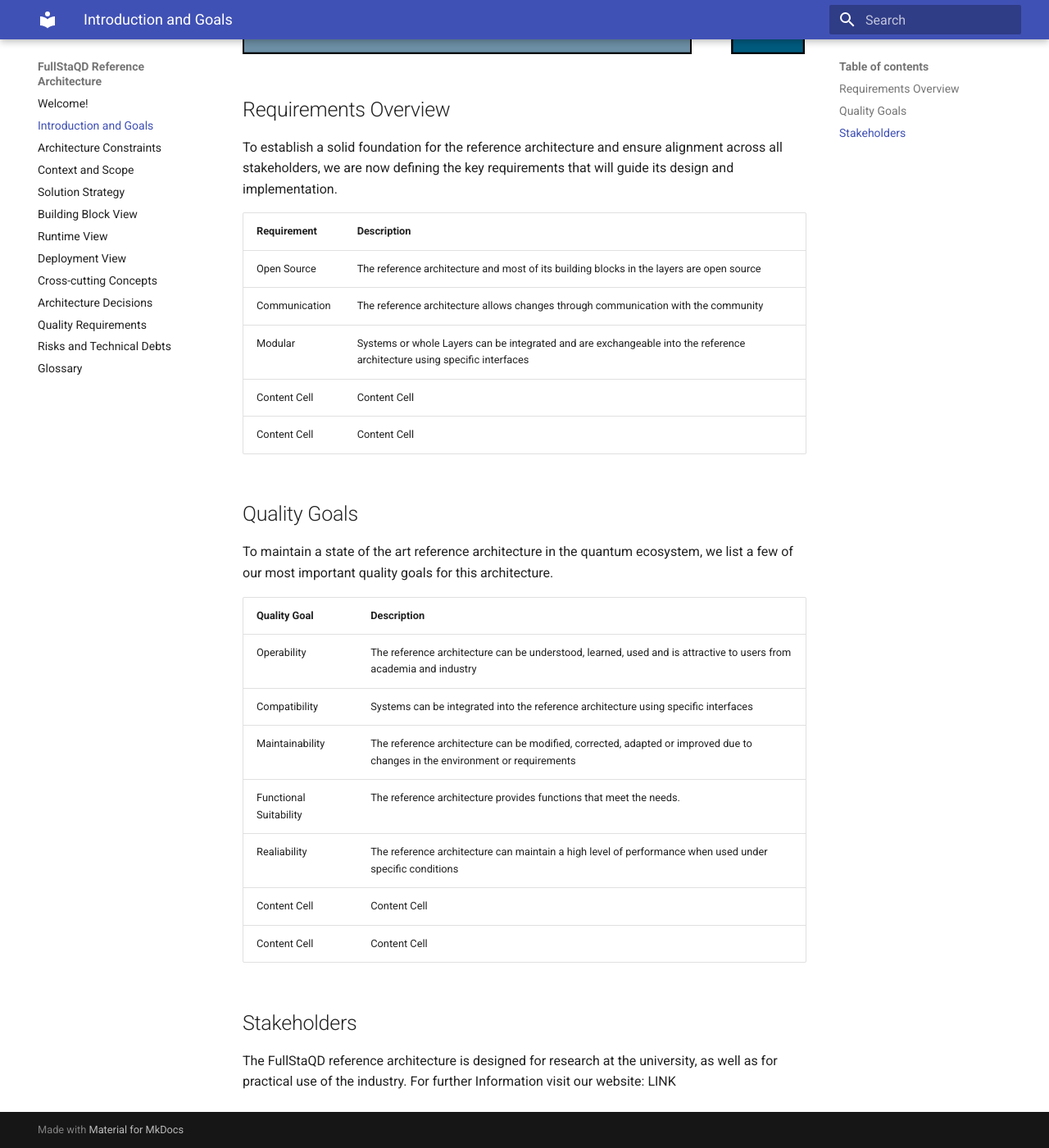
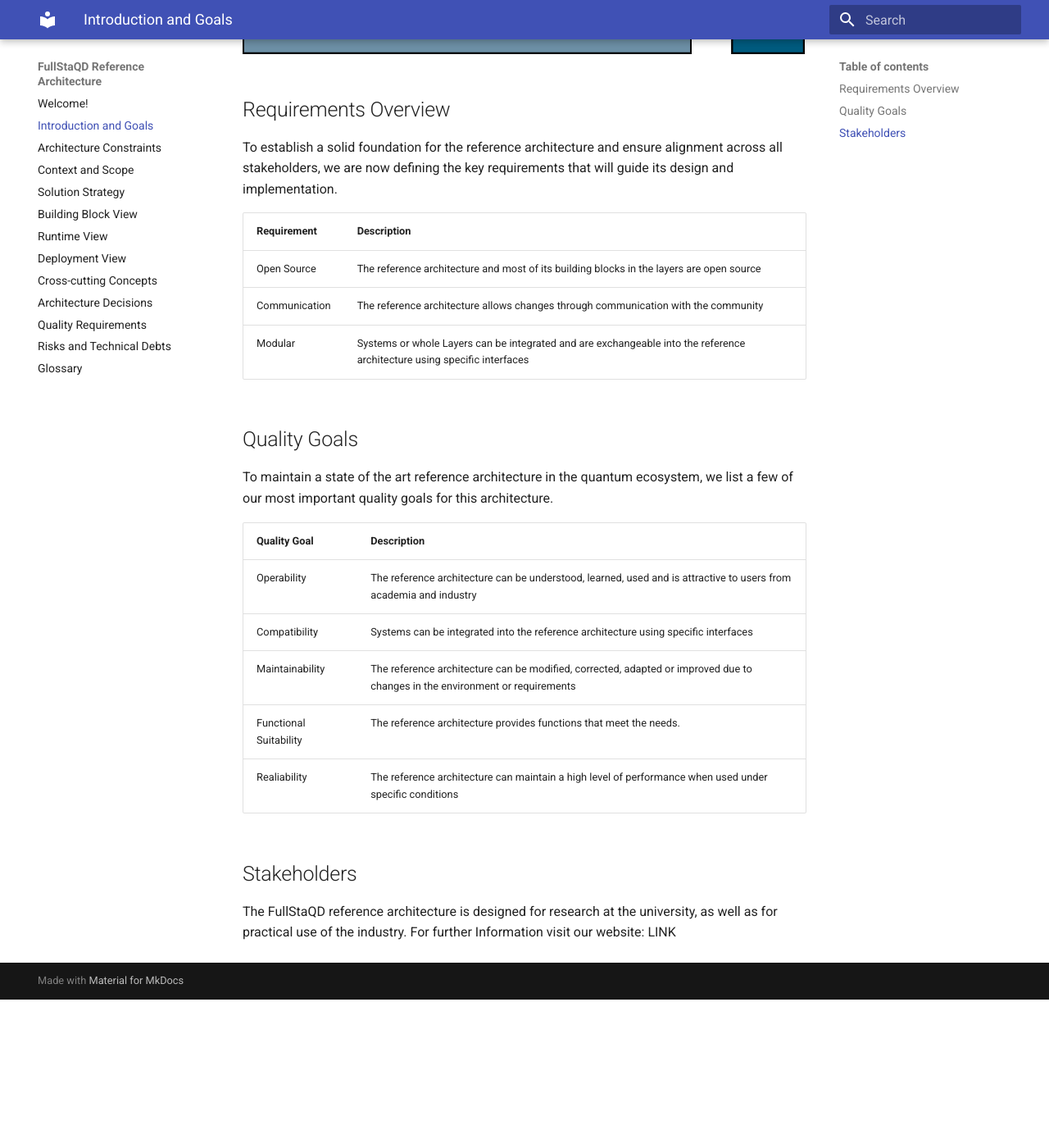
Before and after one commit to FullStaQD/architecture, an MkDocs documentation site: the page built from docs/01_introduction_and_goals.md, in a window 1280 px wide and 1400 px high, scrolled down 1142 px. Shown: the whole window at 82% size. Built offline with MkDocs 1.6.1 and Material for MkDocs 9.7.7, drawn with Linux system fonts in a browser that asks for light colours; after the commit the page ends 2361 px from its top, so only the background shows below that.

Commit message:
Update 01_introduction_and_goals.md
Signed-off-by: RinorKIT <tc4656@kit.edu>

```diff
--- a/docs/01_introduction_and_goals.md
+++ b/docs/01_introduction_and_goals.md
@@ -21,8 +21,7 @@ To establish a solid foundation for the reference architecture and ensure alignm
 | Open Source  | The reference architecture and most of its building blocks in the layers are open source |
 | Communication | The reference architecture allows changes through communication with the community  |
 | Modular  | Systems or whole Layers can be integrated and are exchangeable into the reference architecture using specific interfaces  |
-| Content Cell  | Content Cell  |
-| Content Cell  | Content Cell  |
+
 
 
 ## Quality Goals {#_quality_goals}
@@ -35,8 +34,6 @@ To maintain a state of the art reference architecture in the quantum ecosystem,
 | Maintainability  | The reference architecture can be modified, corrected, adapted or improved due to changes in the environment or requirements  |
 | Functional Suitability  | The reference architecture provides functions that meet the needs.  |
 | Realiability  | The reference architecture can maintain a high level of performance when used under specific conditions  |
-| Content Cell  | Content Cell  |
-| Content Cell  | Content Cell  |
 
 ## Stakeholders {#_stakeholders}
 The FullStaQD reference architecture is designed for research at the university, as well as for practical use of the industry.
```
